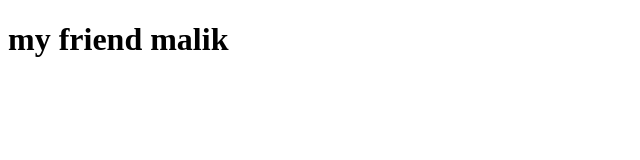
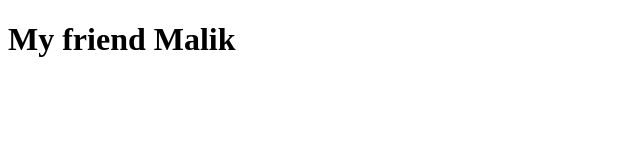
Before and after one commit to MalikAbuShabab/mywebsitee, a plain HTML site: page index.html in a window 1280 px wide. Shown: the whole page, without its empty margins (0-640 px from the left). Drawn offline with Linux system fonts and the light colour scheme.

Commit message:
Edit  Title

```diff
--- a/index.html
+++ b/index.html
@@ -6,7 +6,6 @@
     <title>Malik Abo Shabab | Website</title>
   </head>
   <body>
-    <h1>  my friend malik
-    </h1>
+    <h1>My friend Malik</h1>
   </body>
 </html>
```
